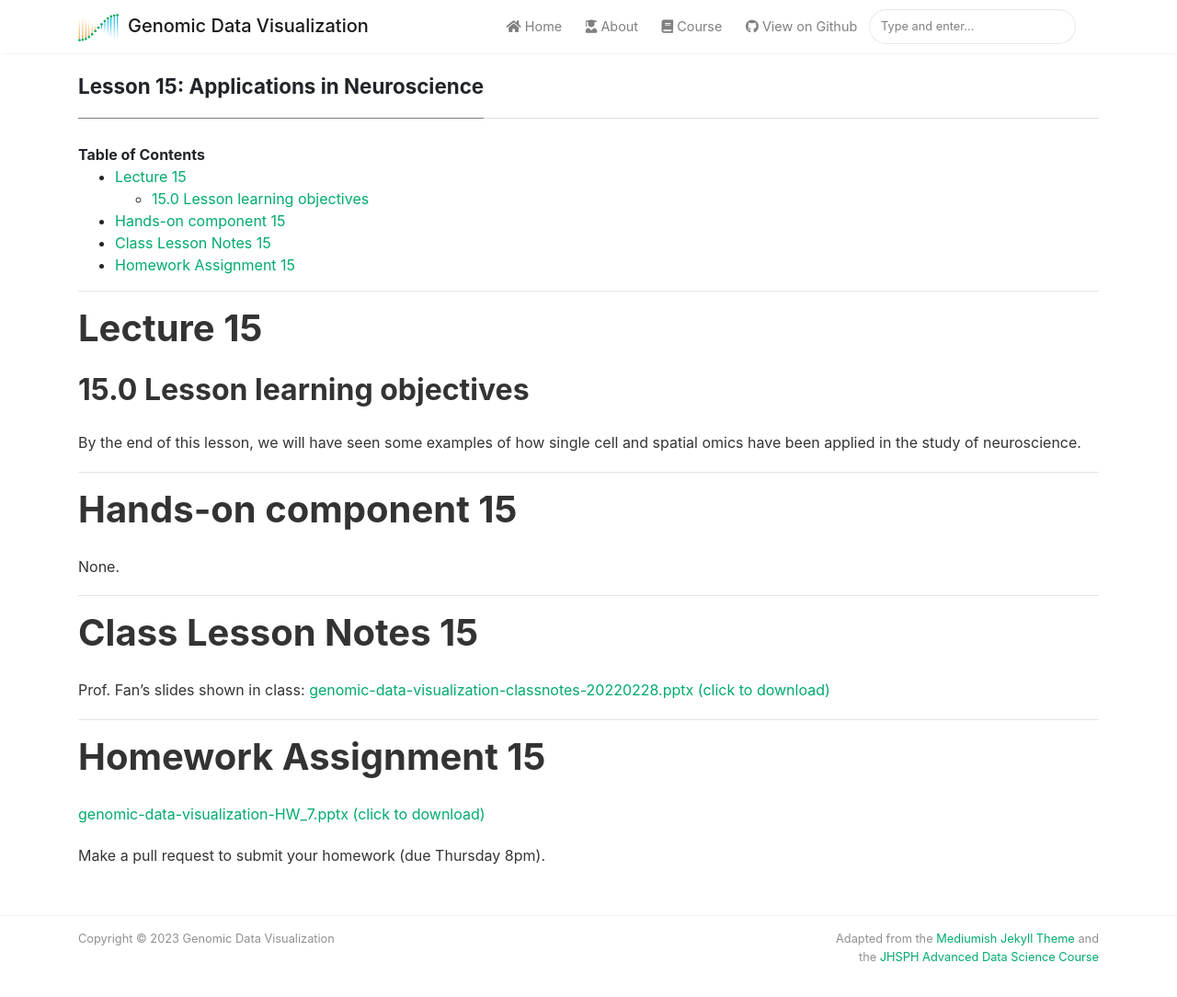
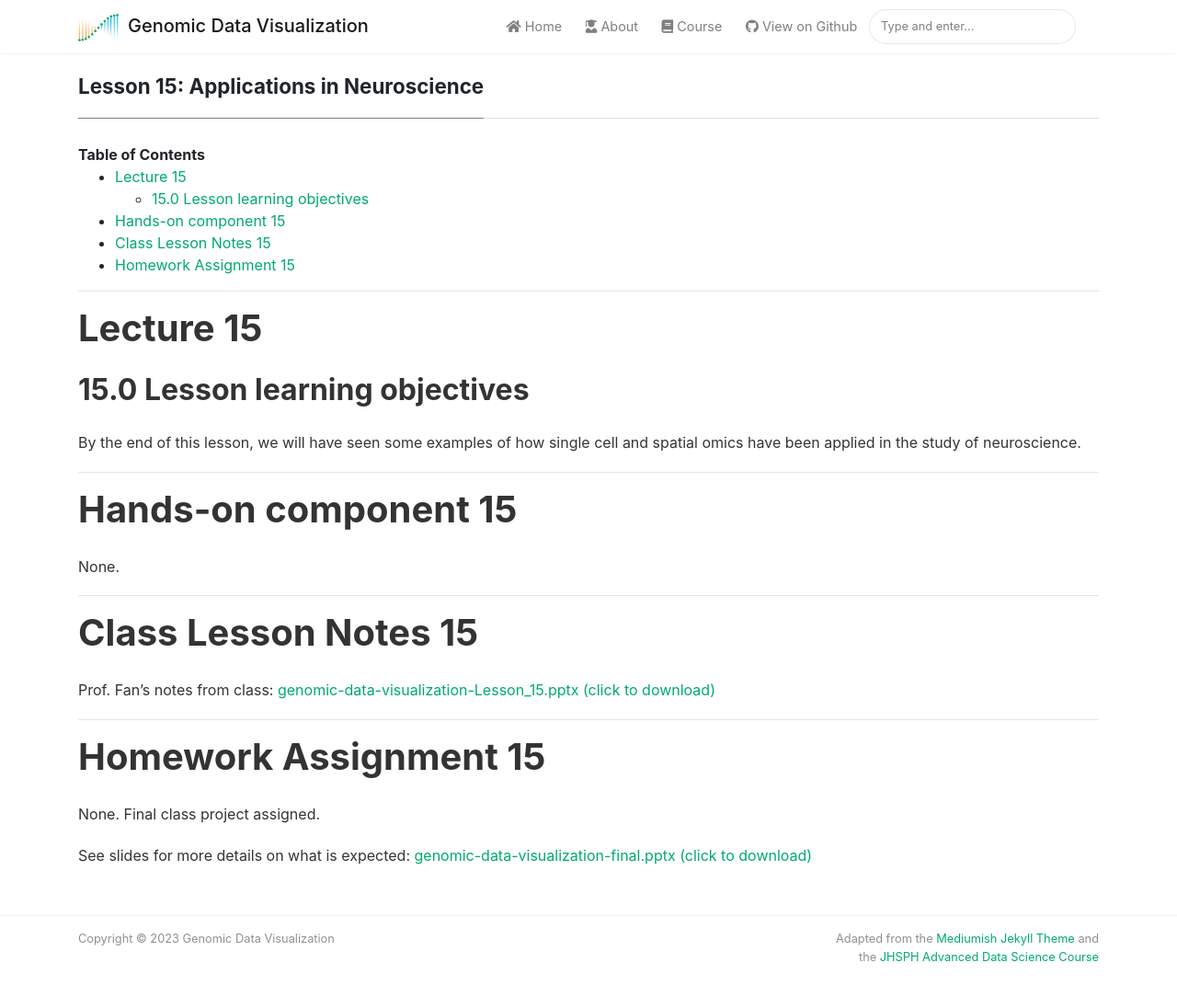
Before and after one commit to JEFworks-Lab/genomic-data-visualization-2023, a Jekyll site: the page built from _course/15-applications-in-neuroscience.md, in a window 1280 px wide and 1124 px high. Shown: the top 1084 px of the window at 92% size. Built offline with Jekyll 4.4.1, drawn with Linux system fonts in a browser that asks for light colours; nearby versions of some CDN libraries.

Commit message:
update lesson 15

```diff
--- a/_course/15-applications-in-neuroscience.md
+++ b/_course/15-applications-in-neuroscience.md
@@ -20,12 +20,12 @@ None.
 
 # Class Lesson Notes 15
 
-Prof. Fan’s slides shown in class: [genomic-data-visualization-classnotes-20220228.pptx (click to download)]({{ site.baseurl }}/resources/notes/genomic-data-visualization-classnotes-20220228.pptx)
+Prof. Fan’s notes from class: [genomic-data-visualization-Lesson_15.pptx (click to download)]({{ site.baseurl }}/resources/notes/genomic-data-visualization-Lesson_15.pptx)
 
 ---
 
 # Homework Assignment 15
 
-[genomic-data-visualization-HW_7.pptx (click to download)]({{ site.baseurl }}/resources/hw/genomic-data-visualization-HW_7.pptx)
+None. Final class project assigned.
 
-Make a pull request to submit your homework (due Thursday 8pm).
+See slides for more details on what is expected: [genomic-data-visualization-final.pptx (click to download)]({{ site.baseurl }}/resources/hw/genomic-data-visualization-final.pptx)
```
Also changed, not shown: 2 other files.
